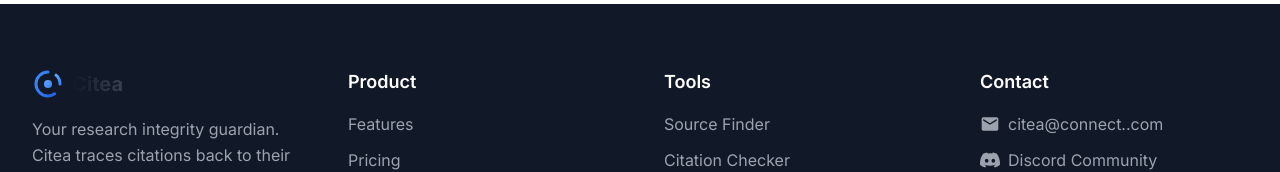
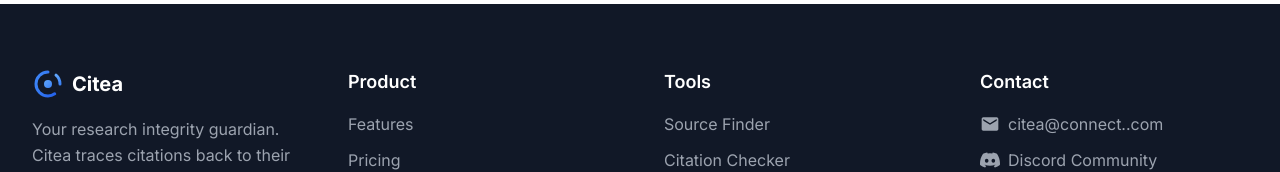
Before and after one commit to Mercury-nju/Citea, a Next.js app: page / in a window 1280 px wide. Shown: the part 7258-7430 px from the top of the page. Built offline with nearby package versions, Linux system fonts and the light colour scheme.

Commit message:
fix: make logo text visible on dark background in footer

```diff
--- a/components/Footer.tsx
+++ b/components/Footer.tsx
@@ -13,7 +13,7 @@ export default function Footer() {
         <div className="grid md:grid-cols-4 gap-12 mb-12">
           <div>
             <div className="mb-4">
-              <Logo />
+              <Logo variant="dark" />
             </div>
             <p className="text-gray-400 leading-relaxed">
               {t.footer.description}
--- a/components/Logo.tsx
+++ b/components/Logo.tsx
@@ -1,4 +1,8 @@
-export default function Logo() {
+interface LogoProps {
+  variant?: 'light' | 'dark'
+}
+
+export default function Logo({ variant = 'light' }: LogoProps) {
   return (
     <div className="flex items-center gap-2">
       {/* Logo Icon */}
@@ -37,7 +41,11 @@ export default function Logo() {
       </div>
 
       {/* Logo Text */}
-      <span className="text-xl font-bold bg-gradient-to-r from-gray-900 to-gray-700 bg-clip-text text-transparent">
+      <span className={`text-xl font-bold ${
+        variant === 'dark'
+          ? 'text-white'
+          : 'bg-gradient-to-r from-gray-900 to-gray-700 bg-clip-text text-transparent'
+      }`}>
         Citea
       </span>
     </div>
```
